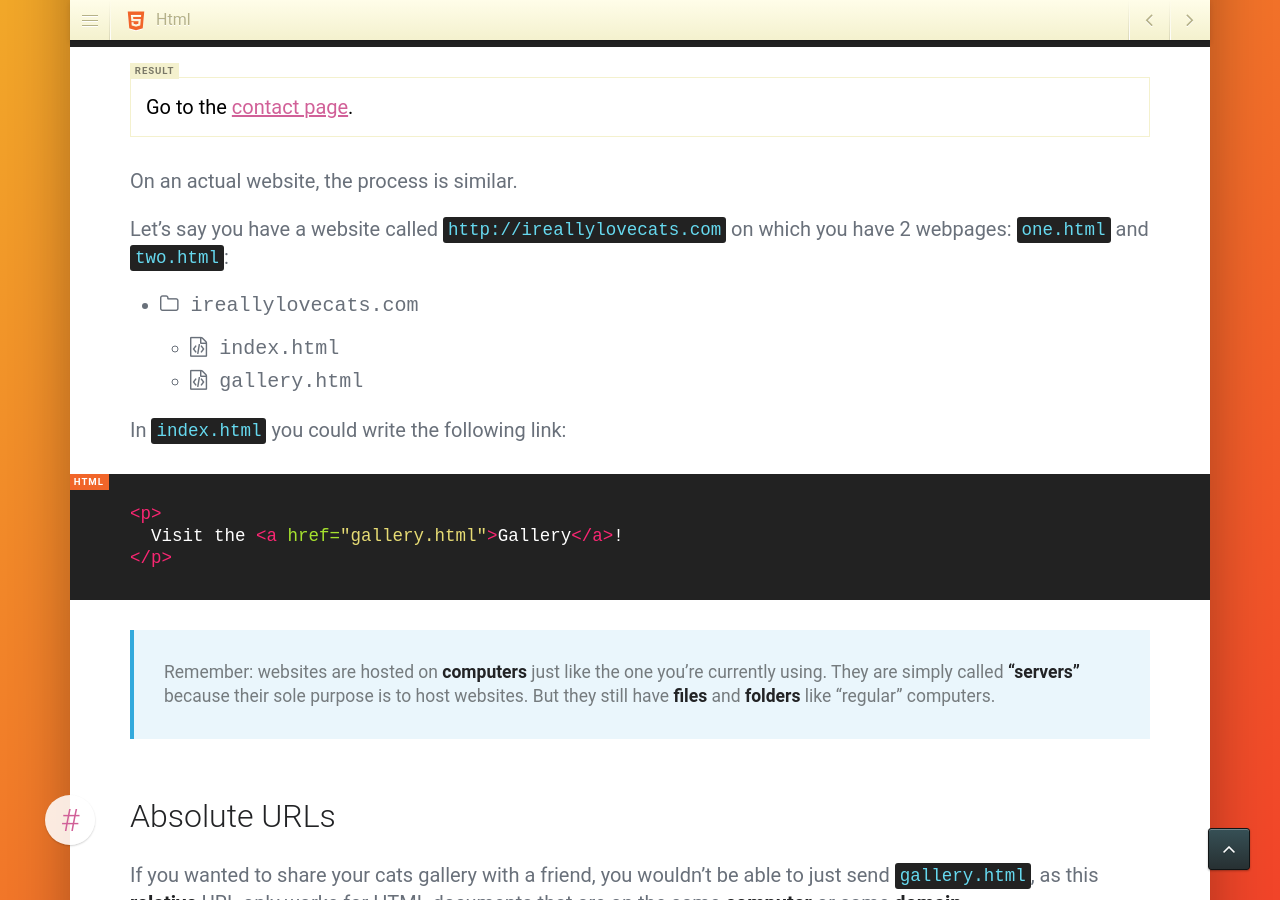
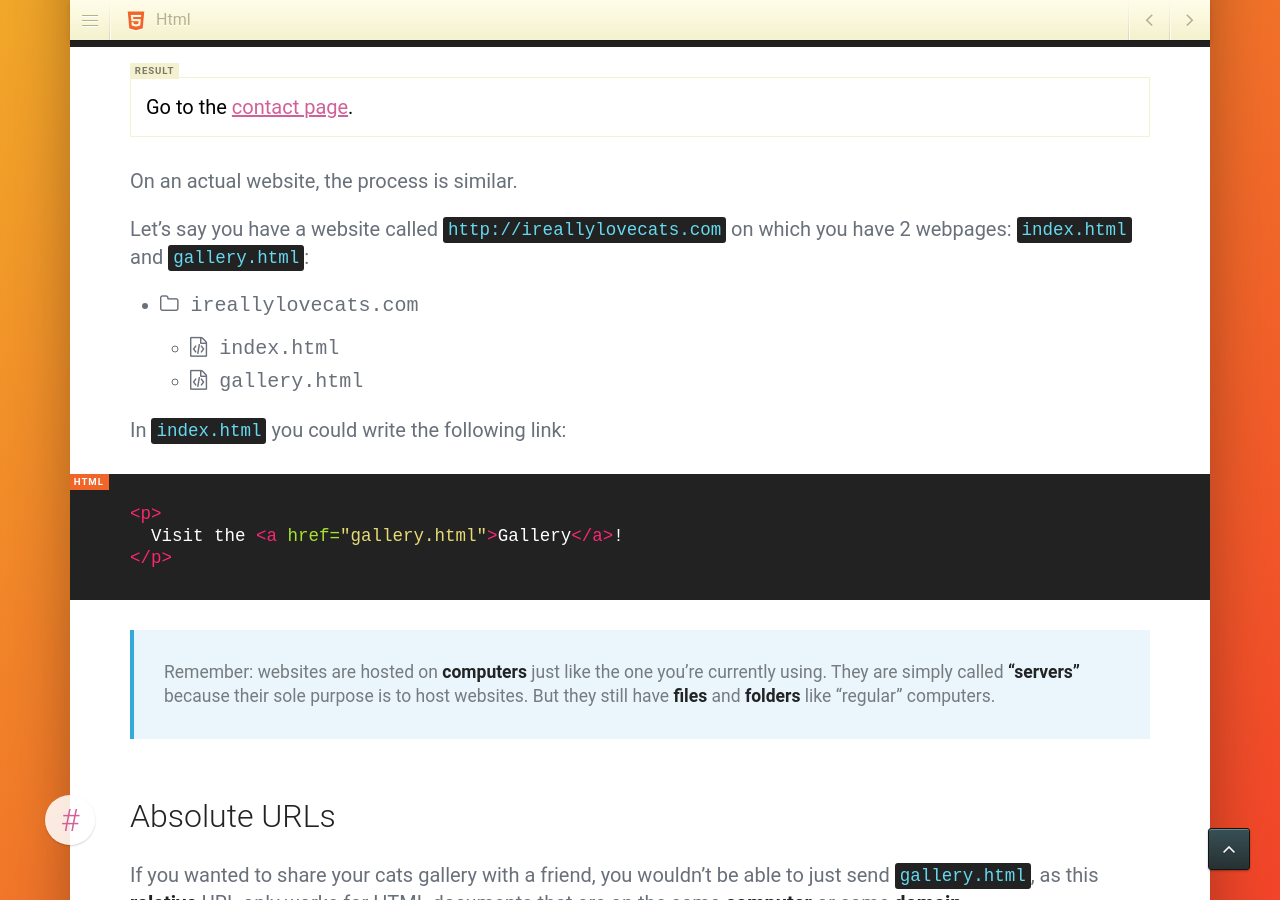
Before and after one commit to jgthms/marksheet, a Jekyll site: the page built from _posts/2015-03-03-html-links.md, in a window 1280 px wide and 900 px high, scrolled down 2176 px. Built offline with Jekyll 4.4.1, drawn with Linux system fonts in a browser that asks for light colours; nearby versions of some CDN libraries; comment, search, counter and statistics services are not loaded.

Commit message:
replace "one.html" and "two.html" in example
make consistent with the rest of the example text that follows

```diff
--- a/_posts/2015-03-03-html-links.md
+++ b/_posts/2015-03-03-html-links.md
@@ -82,7 +82,7 @@ As the two files are **in the same folder**, you can simply write in `home.html`
 
 On an actual website, the process is similar.
 
-Let's say you have a website called `http://ireallylovecats.com` on which you have 2 webpages: `one.html` and `two.html`:
+Let's say you have a website called `http://ireallylovecats.com` on which you have 2 webpages: `index.html` and `gallery.html`:
 
 <ul class="files">
   <li>
```
